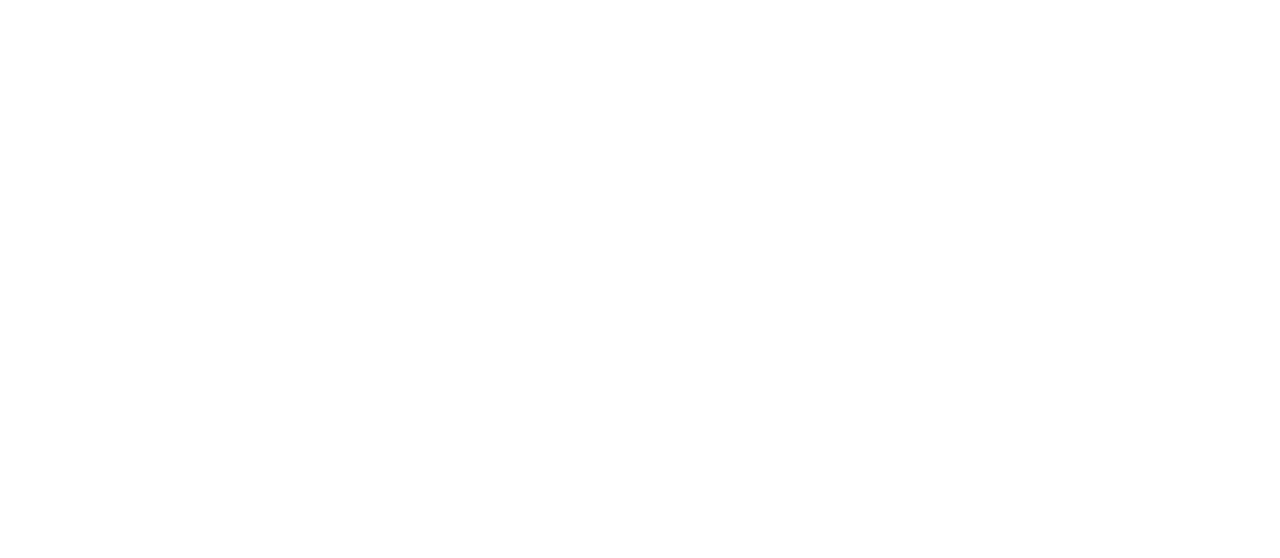
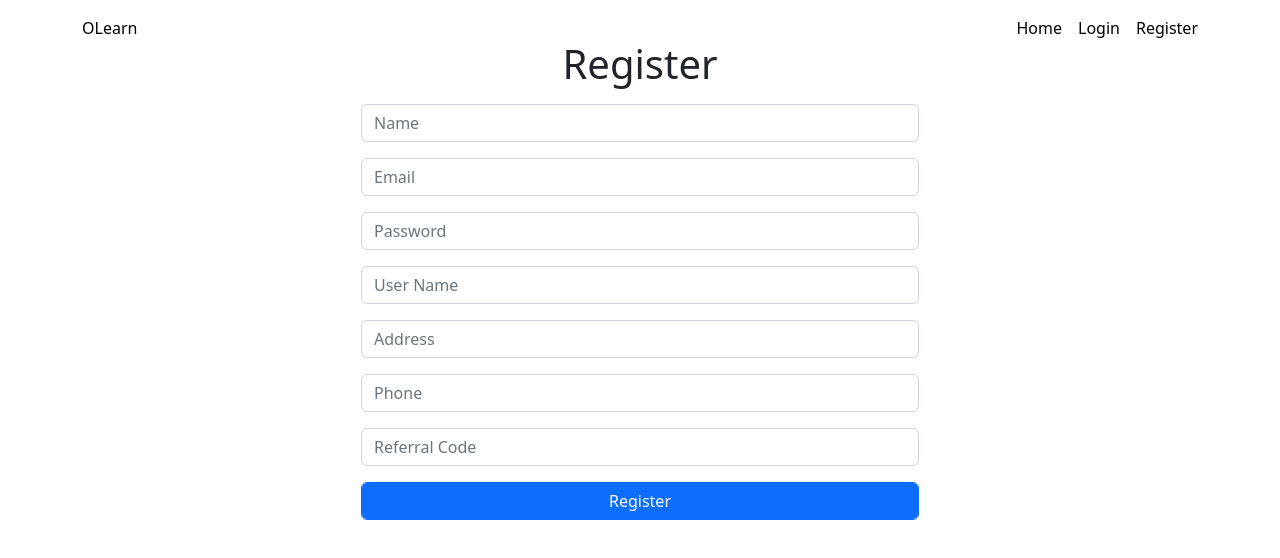
Before and after one commit to arifdarma/digilearn_frontend, a React (Create React App) app: page /register in a window 1280 px wide. Before the commit this address had no page. Shown: the top 558 px of the page. Built offline with nearby package versions, Linux system fonts and the light colour scheme.

Commit message:
feat: add register pages

```diff
--- a/src/App.js
+++ b/src/App.js
@@ -7,6 +7,7 @@
 import LoginPages from './pages/LoginPages';
 import LogoutPages from './pages/LogoutPages';
 import HomePages from './pages/HomePages';
+import RegisterPages from './pages/RegisterPages';
 
 function App() {
   const [authenticate, setAuthenticate] = useState(localStorage.idToken);
@@ -17,6 +18,7 @@
           <Route path="/" index element={<HomePages />} />
           <Route path="/login" index element={<LoginPages authenticate={authenticate} setAuthenticate={setAuthenticate} />} />
           <Route path="/logout" index element={<LogoutPages authenticate={authenticate} setAuthenticate={setAuthenticate} />} />
+          <Route path="/register" index element={<RegisterPages />} />
         </Route>
       </Routes>
     </div>
--- a/src/pages/HomePages.js
+++ b/src/pages/HomePages.js
@@ -1,6 +1,6 @@
 function HomePages() {
   return (
-    <div>ANAK DAJAL</div>
+    <div>TESTING HOME</div>
   );
 }
 
--- a/src/pages/LoginPages.js
+++ b/src/pages/LoginPages.js
@@ -42,11 +42,10 @@
       setAuthenticate(localStorage.getItem('token'));
     })
       .catch((err) => {
-        setError(JSON.parse(err.message).error);
-        setStatus(400);
+        setError(JSON.parse(err.message).message);
+        setStatus(JSON.parse(err.message).statusCode);
       });
   };
-
   if (authenticate) {
     navigate('/');
   }
@@ -54,7 +53,7 @@
   return (
     <div>
       <div className="row-12 text-center">
-        <h1 data-testid="transfer">Transfer</h1>
+        <h1 data-testid="login">Login</h1>
       </div>
       <div className="col-12 text-center">
         <form onSubmit={handleSubmit}>
--- /dev/null
+++ b/src/pages/RegisterPages.js
@@ -0,0 +1,78 @@
+import { useNavigate } from 'react-router-dom';
+import { useState } from 'react';
+import FormInput from '../Components/FormInput';
+
+function RegisterPages() {
+  const navigate = useNavigate();
+  const [error, setError] = useState('');
+  const [status, setStatus] = useState(200);
+  const [register, setRegister] = useState({
+    name: '',
+    email: '',
+    password: '',
+    username: '',
+    address: '',
+    phone: '',
+    referral_code: '',
+  });
+  const handleChange = (event) => {
+    setRegister({
+      ...register, [event.target.name]: event.target.value,
+    });
+  };
+
+  const handleSubmit = (event) => {
+    event.preventDefault();
+    const postRegister = 'http://localhost:8080/signup';
+    const registerObj = {
+      name: register.name,
+      email: register.email,
+      password: register.password,
+      username: register.username,
+      address: register.address,
+      phone: register.phone,
+      referral_code: register.referral_code,
+    };
+    fetch(postRegister, {
+      method: 'POST',
+      headers: {
+        'Content-Type': 'application/json',
+      },
+      body: JSON.stringify(registerObj),
+    }).then((response) => {
+      if (!response.ok) {
+        return response.text().then((text) => { throw new Error(text); });
+      }
+      setStatus(response.status);
+      return response.json();
+    }).then((data) => {
+      navigate('/login');
+    })
+      .catch((err) => {
+        setError(JSON.parse(err.message).error);
+        setStatus(400);
+      });
+  };
+
+  return (
+    <div>
+      <div className="row-12 text-center">
+        <h1 data-testid="register">Register</h1>
+      </div>
+      <div className="col-12 text-center">
+        <form onSubmit={handleSubmit}>
+          <FormInput handlechange={handleChange} type="text" placeholder="Name" name="name" value={register.name} htmlFor="nameRegister" />
+          <FormInput handlechange={handleChange} type="text" placeholder="Email" name="email" value={register.email} htmlFor="emailRegister" />
+          <FormInput handlechange={handleChange} type="password" placeholder="Password" name="password" value={register.password} htmlFor="passwordRegister" />
+          <FormInput handlechange={handleChange} type="text" placeholder="User Name" name="username" value={register.username} htmlFor="usernameRegister" />
+          <FormInput handlechange={handleChange} type="text" placeholder="Address" name="address" value={register.address} htmlFor="addressRegister" />
+          <FormInput handlechange={handleChange} type="text" placeholder="Phone" name="phone" value={register.phone} htmlFor="phoneRegister" />
+          <FormInput handlechange={handleChange} type="text" placeholder="Referral Code" name="referral_code" value={register.referral_code} htmlFor="referralCodeRegister" />
+          <input data-testid="submitTransfer" type="submit" className="btn btn-primary form-control w-50" value="Register" />
+        </form>
+      </div>
+    </div>
+  );
+}
+
+export default RegisterPages;
```
